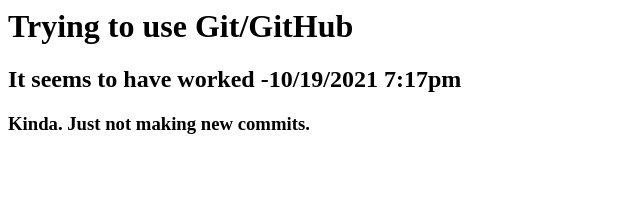
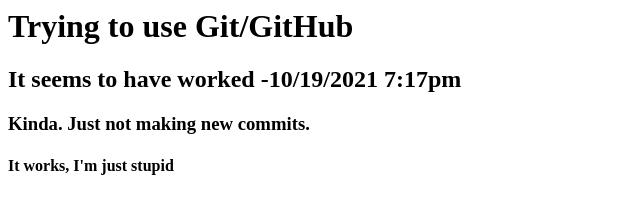
Before and after one commit to gosce4550/VSC_test_repo_2, a plain HTML site: page index.html in a window 1280 px wide. Shown: the whole page, without its empty margins (0-640 px from the left). Drawn offline with Linux system fonts and the light colour scheme.

Commit message:
It Works

```diff
--- a/index.html
+++ b/index.html
@@ -3,3 +3,5 @@
 <h2>It seems to have worked -10/19/2021 7:17pm</h2>
 
 <h3>Kinda. Just not making new commits.</h3>
+
+<h4>It works, I'm just stupid</h4>
```
